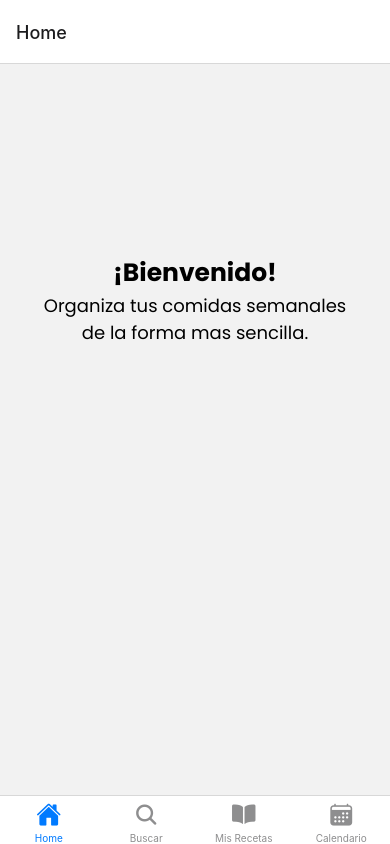
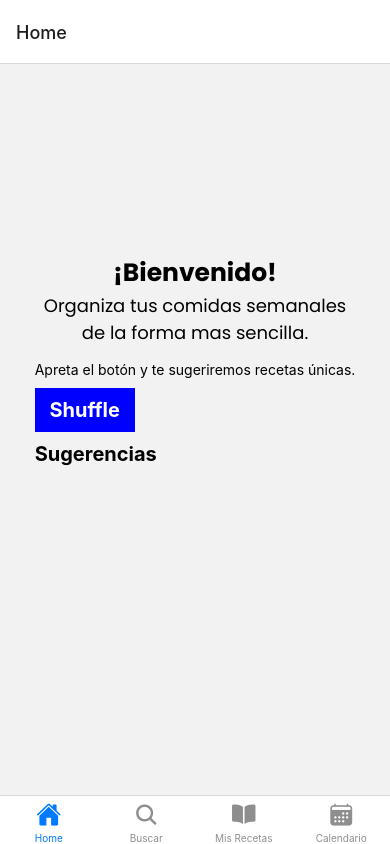
Before and after one commit to lucyf/react-native-app, a React Native app: screen / in a window 390 px wide. Built offline with nearby package versions, Linux system fonts and the light colour scheme.

Commit message:
ADD: se agrega boton shuffle an index

```diff
--- a/components/addItem.js
+++ b/components/addItem.js
@@ -4,7 +4,6 @@ import { clearErrors } from 'react-native/Libraries/LogBox/Data/LogBoxData';
 import List from './List/index';
 
 const AddItem = (props) => {
-  const {changeShow} = props
   const [textItem, setTextItem] = useState('');
   const [itemsList, setItemsList] = useState([]);
 
@@ -42,10 +41,8 @@ const AddItem = (props) => {
           <View style={styles.list}>
             <Text style={styles.listHeading}>Mis Ingredientes</Text>
             <List itemsList={itemsList} setItemsList={setItemsList}/>
+
           </View>
-        </View>
-        <View style={styles.buttonContainer}>
-          <Button style={styles.buttonBack} onPress={changeShow} title="Back"></Button>
         </View>
     </View>
   );
--- /dev/null
+++ b/components/shuffleSearch.js
@@ -0,0 +1,64 @@
+import { useState } from 'react';
+import { StyleSheet, Text, View, FlatList, TouchableOpacity  } from 'react-native';
+// import List from './List/index';
+import recipes from '../database/recipes.data'
+
+const ShuffleSearch = (props) => {
+const [shuffleList, setShuffleList] = useState(recipes)
+const [oneRecipe, setOneRecipe]= useState([])
+const [show, setShow]= useState(false)
+
+const handleShuffleSearch = () => {
+    let random = shuffleList[Math.floor(Math.random() * shuffleList.length)]
+    setOneRecipe(random)
+    setShow(true)
+}
+
+  return (
+    <View >
+        <View>
+          <Text style={styles.instruction}>
+            Apreta el botón y te sugeriremos recetas únicas.
+          </Text>
+        </View>
+         <View >
+          <View >
+            <TouchableOpacity style={styles.buttonShuffle} onPress={handleShuffleSearch}>
+                <Text style={{color:'#fff',fontSize: 20, fontWeight: 'bold', textAlign: 'center' }}>Shuffle</Text>
+            </TouchableOpacity>
+          </View>
+          <View >
+            <Text style={styles.suggestionTitle}>Sugerencias</Text>
+            {show ? (
+                    <View >
+                        <Text style={styles.suggestionText}>{oneRecipe.name}</Text>
+                    </View>
+               ) : null}
+
+
+           </View>
+        </View>
+    </View>
+  );
+}
+
+const styles = StyleSheet.create({
+    buttonShuffle:{
+        marginTop:10,
+        marginBottom: 10,
+        backgroundColor: 'blue',
+        padding: 10,
+        width: 100,
+
+    },
+    suggestionTitle:{
+        fontSize: 20,
+        fontWeight: 'bold'
+    },
+    suggestionText:{
+        paddingTop:10,
+        fontSize: 20
+    }
+});
+
+export default ShuffleSearch;
--- /dev/null
+++ b/database/recipes.data.js
@@ -0,0 +1,72 @@
+export default [
+	{
+		"id": 1,
+		"name": "Pasta bolognesa",
+		"tag": "pasta",
+		"ingredients": "pasta, tomate, carne picada, verduras"
+	},
+	{
+		"id": 2,
+		"name": "Carne con tomate",
+		"tag": "carne",
+		"ingredients": "pollo, tocino, carne ternera, verduras, garbanzos"
+	},
+	{
+		"id": 3,
+		"name": "Paella",
+		"tag": "arroz",
+		"ingredients": "arroz, pollo, marisco, verduras"
+	},
+	{
+		"id": 4,
+		"name": "Lentejas",
+		"tag": "potaje",
+		"ingredients": "lentejas, chorizo, carne ternera, verduras"
+	},
+	{
+		"id": 5,
+		"name": "Puchero",
+		"tag": "potaje",
+		"ingredients": "pollo, tocino, carne ternera, verduras, garbanzos"
+	},
+	{
+		"id": 6,
+		"name": "Estofado carne y patatas",
+		"tag": "estofado",
+		"ingredients": "carne ternera, tomate, carne ternera, zanahorias, pimientos, puerros"
+	},
+	{
+		"id": 7,
+		"name": "Pasta carbonara",
+		"tag": "pasta",
+		"ingredients": "pasta, nata, champiñones, bacon, cebolla"
+	},
+	{
+		"id": 8,
+		"name": "Pasta almendras",
+		"tag": "pasta",
+		"ingredients": "pasta, nata, pollo, almendras, mantequilla"
+	},
+	{
+		"id": 9,
+		"name": "Pasta calabacín y berenjena",
+		"tag": "pasta",
+		"ingredients": "pasta, calabacín, carne picada, berenjena"
+	},
+	{
+		"id": 10,
+		"name": "Arroz moruno",
+		"tag": "arroz",
+		"ingredients": "arroz, bacon, carne picada, comino"
+	},
+    {"id": 11,
+    "name": "Pollo a la iznajeña",
+    "tag": "pollo",
+    "ingredients": "pollo, tomates, pimientos, laurel, vino"
+},
+{"id": 12,
+"name": "Lasagna",
+"tag": "pasta",
+"ingredients": "pasta lasagna, carne picada, puerros, tomate natural triturado, cebolla, apio, zanahorias, jamón cocido taquitos, bechamel, mozarella"
+},
+]
--- a/screens/index.js
+++ b/screens/index.js
@@ -1,4 +1,5 @@
 import { StyleSheet, View, Text, Button} from 'react-native';
+import ShuffleSearch from '../components/shuffleSearch';
 
 
 const Index = () => {
@@ -10,7 +11,7 @@ const Index = () => {
                 <Text style={styles.title} >¡Bienvenido!</Text>
                 <Text style={{textAlign:'center', fontFamily: 'poppins-regular', fontSize: 18}}>Organiza tus comidas semanales de la forma mas sencilla.</Text>
             </View>
-
+            <ShuffleSearch />
     </View>
   );
 }
```
Also changed, not shown: database/myRecipeBook.data.js (added, +8 -0 lines).
